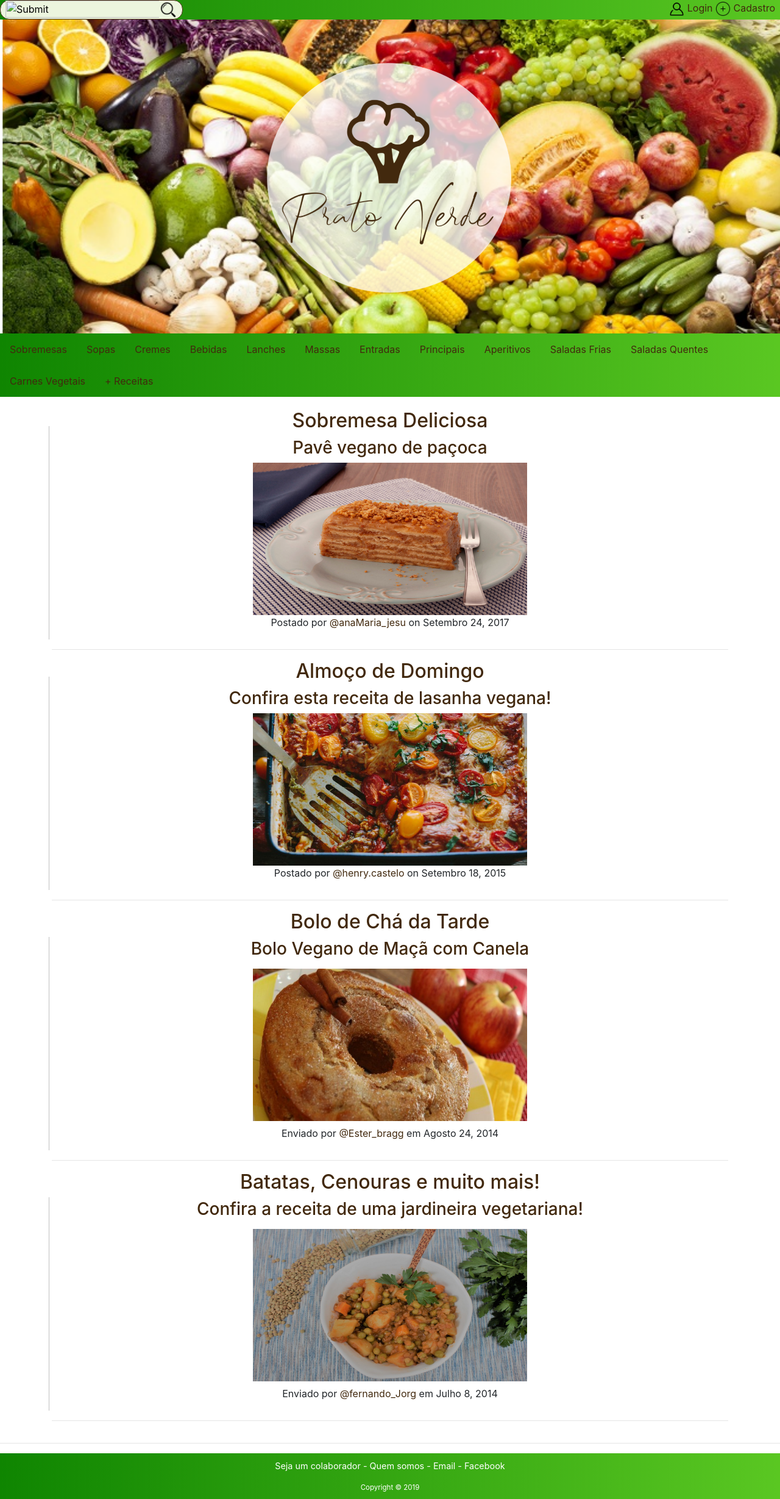
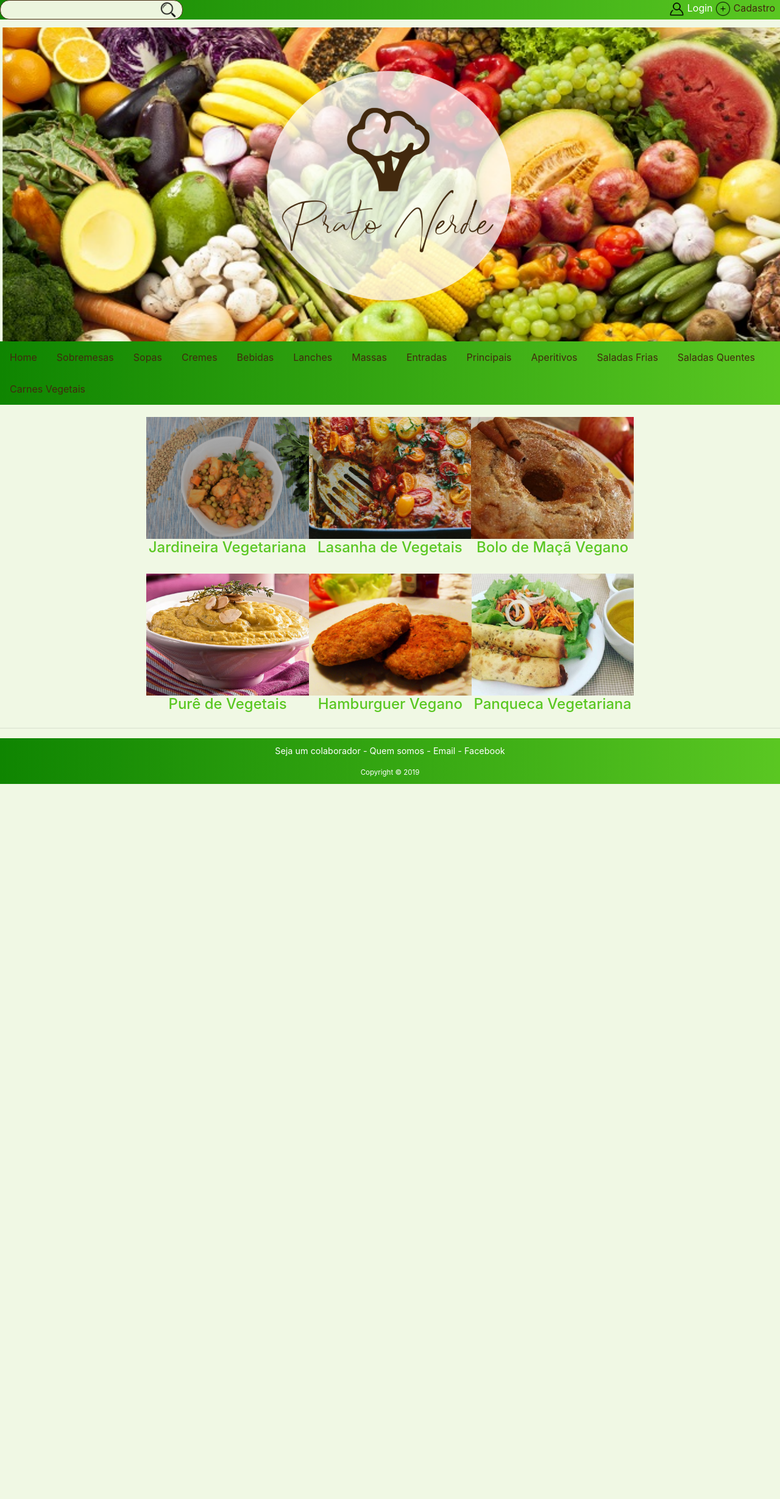
Before and after one commit to Xmna/Meu-primeiro-reposit-rio, a PHP site: page / in a window 1280 px wide. Shown: the whole page at 61% size. After the commit the page ends 1286 px from the top, so only its background shows below. Run offline with PHP 8.4, Linux system fonts and the light colour scheme; some libraries are stand-ins or nearby versions.

Commit message:
rindo pra não chorar

```diff
--- /dev/null
+++ b/estrutura/assets/css/modal.css
@@ -0,0 +1,123 @@
+input[type=text], input[type=password] {
+  width: 100%;
+  padding: 12px 20px;
+  margin: 8px 0;
+  display: inline-block;
+  border: 1px solid #ccc;
+  box-sizing: border-box;
+}
+
+/* Set a style for all buttons */
+button {
+    background: none;
+	color: inherit;
+	border: none;
+	padding: 0;
+	font: inherit;
+	cursor: pointer;
+	outline: inherit;
+}
+
+button:hover {
+  opacity: 0.8;
+}
+
+/* Extra styles for the cancel button */
+.cancelbtn {
+  width: auto;
+  padding: 10px 18px;
+  background-color: #f44336;
+}
+
+.loginbtn{
+    width: auto;
+    padding: 10px 18px;
+    background-color:  rgb(15, 133, 1);
+}
+
+/* Center the image and position the close button */
+.imgcontainer {
+  text-align: center;
+  margin: 24px 0 12px 0;
+  position: relative;
+}
+
+img.avatar {
+  width: 40%;
+  border-radius: 50%;
+}
+
+.container {
+  padding: 16px;
+}
+
+span.psw {
+  float: right;
+  padding-top: 16px;
+}
+
+/* The Modal (background) */
+.modal {
+  display: none; /* Hidden by default */
+  position: fixed; /* Stay in place */
+  z-index: 1; /* Sit on top */
+  left: 0;
+  top: 0;
+  width: 100%; /* Full width */
+  height: 100%; /* Full height */
+  overflow: auto; /* Enable scroll if needed */
+  background-color: rgb(0,0,0); /* Fallback color */
+  background-color: rgba(0,0,0,0.4); /* Black w/ opacity */
+  padding-top: 60px;
+}
+
+/* Modal Content/Box */
+.modal-content {
+  background-color: #fefefe;
+  margin: 5% auto 15% auto; /* 5% from the top, 15% from the bottom and centered */
+  border: 1px solid #888;
+  width: 80%; /* Could be more or less, depending on screen size */
+}
+
+/* The Close Button (x) */
+.close {
+  position: absolute;
+  right: 25px;
+  top: 0;
+  color: #000;
+  font-size: 35px;
+  font-weight: bold;
+}
+
+.close:hover,
+.close:focus {
+  color: red;
+  cursor: pointer;
+}
+
+/* Add Zoom Animation */
+.animate {
+  -webkit-animation: animatezoom 0.6s;
+  animation: animatezoom 0.6s
+}
+
+@-webkit-keyframes animatezoom {
+  from {-webkit-transform: scale(0)}
+  to {-webkit-transform: scale(1)}
+}
+
+@keyframes animatezoom {
+  from {transform: scale(0)}
+  to {transform: scale(1)}
+}
+
+/* Change styles for span and cancel button on extra small screens */
+@media screen and (max-width: 300px) {
+  span.psw {
+     display: block;
+     float: none;
+  }
+  .cancelbtn {
+     width: 100%;
+  }
+}
--- a/estrutura/assets/css/style.css
+++ b/estrutura/assets/css/style.css
@@ -1,7 +1,7 @@
 body {
   margin: 0px;
   padding: 0px;
-  background-color: #d9ebbdff;
+  background-color: rgb(240, 248, 228);
 }
 
 a:link {
@@ -18,7 +18,10 @@ a:link {
   margin-top: -31px;
   float: right;
   padding-right: 8px;
+  text-decoration: none;
+  color: white;
 }
+
 
 #busca {
   background-color: #ecf5deff;
@@ -136,16 +139,6 @@ h3 {
   text-align: center;
 }
 
-.linha-vertical {
-  height: 350px;
-  /*Altura da linha*/
-  margin-left: -5px;
-  border-left: 1px solid;
-  /* Adiciona borda esquerda na div como ser fosse uma linha.*/
-  color: #C0C0C0;
-  margin-top: -350px;
-}
-
 .post-preview {
   text-align: center;
 }
@@ -156,16 +149,24 @@ h3 {
 
 .container {
   margin: 20px;
+  padding-left: 50px;
 }
 .row{
   display :flex;
   align-items:center;
   justify-content: center;
-}
-.row,p{
-  text-align: center;
-  text-decoration: none;
+  margin-top: 20px;
 }
 h3{
   text-decoration: none;
 }
+h4{
+  text-decoration: none;
+  color: #5ac722;
+  text-align: center;
+}
+.loginbtn{
+  width: auto;
+  padding: 10px 18px;
+  background-color:  rgba(15, 133, 1);
+}
--- /dev/null
+++ b/estrutura/assets/js/modal.js
@@ -0,0 +1,7 @@
+var modal = document.getElementById('id01');
+
+window.onclick = function(event) {
+    if (event.target == modal) {
+        modal.style.display = "none";
+    }
+}
--- a/estrutura/index.html
+++ b/estrutura/index.html
@@ -2,31 +2,29 @@
 
 <head>
 	<meta charset="utf-8">
+
+	<link rel="stylesheet" type="text/css" href="assets/css/bootstrap.min.css">
+	<link rel="stylesheet" type="text/css" href="assets/css/modal.css">
 	<link rel="stylesheet" type="text/css" href="assets/css/style.css">
-	<link rel="stylesheet" type="text/css" href="assets/css/bootstrap.min.css">
 
 	<script src="https://ajax.googleapis.com/ajax/libs/jquery/3.4.1/jquery.min.js"></script>
-	<script type="text/javascript" src="assets/js/dropdawn/src/jquery.smartmenus.js"></script>
-	<link href="assets/js/dropdawn/src/css/sm-core-css.css" rel="stylesheet" type="text/css" />
-	<script type="text/javascript" src="assets/js/chamada.js"></script>
-	<link href="assets/js/dropdawn/src/css/sm-blue/sm-blue.css" rel="stylesheet" type="text/css" />
+
 </head>
 
 <body>
 	<header>
 		<nav class="topo">
 			<div id="busca">
-				<input type="image" id="txtbusca" />
+				<input type="text" id="txtbusca" />
 				<img src="assets/img/lupa.png" id="btnBusca" alt="Buscar" width="30px" height="30px" />
 			</div>
 			<div id="barra">
 				<img src="assets/img/login.png" width="25px" height="25px" />
-				<a href="login.html">Login</a>
+				<button onclick="document.getElementById('id01').style.display='block'" style="width:auto;">Login</button>
 				<img src="assets/img/cadastro.png" width="25px" height="25px" />
 				<a href="cadastro.html">Cadastro</a>
 			</div>
 		</nav>
-		<img src="" alt="">
 	</header>
 	<div id="carrocel">
 		<!--<img src="assets/img/verde.png" >-->
@@ -48,6 +46,7 @@
 		</div>
 	</div>
 	<ul id="menu">
+		<li><a href="index.html">Home</a></li>
 		<li><a href="sobremesa.html">Sobremesas</a></li>
 		<li><a href="#news">Sopas</a></li>
 		<li><a href="#home">Cremes</a></li>
@@ -60,79 +59,80 @@
 		<li><a href="#home">Saladas Frias</a></li>
 		<li><a href="#news">Saladas Quentes</a></li>
 		<li><a href="#home">Carnes Vegetais</a></li>
-		<li><a href="#home">+ Receitas</a></li>
 	</ul>
 	<p> </p>
 	<section>
-		<p> </p>
-		<div class="container">
 			<div class="row">
-				<div class="col-lg-12 col-lg-offset-12 col-md-10 col-md-offset-1">
-					<div class="post-preview">
+					<div>
+						<img src="assets/img/jardineira.jpeg" height="200px">
 						<a href="receita.html">
-							<h2 class="post-title">
-								Sobremesa Deliciosa
-							</h2>
-							<h3 class="post-subtitle">
-								Pavê vegano de paçoca
-							</h3>
-							<img src="assets/img/pave.jpg" height="250" width="450">
-
+							<h4>Jardineira Vegetariana</h4>
 						</a>
-						<p class="post-meta">Postado por <a href="#">@anaMaria_jesu</a> on Setembro 24, 2017</p>
-						<div class="linha-vertical"></div>
 					</div>
-					<hr>
-					<div class="post-preview">
+					<div>
+						<img src="assets/img/lasanha.jpg" height="200px">
 						<a href="receita.html">
-							<h2 class="post-title">
-								Almoço de Domingo
-							</h2>
-							<h3 class="post-subtitle">
-								Confira esta receita de lasanha vegana!
-							</h3>
-							<img src="assets/img/lasanha.jpg" height="250" width="450">
+							<h4>Lasanha de Vegetais</h4>
 						</a>
-						<p class="post-meta">Postado por <a href="#">@henry.castelo</a> on Setembro 18, 2015</p>
-						<div class="linha-vertical"></div>
 					</div>
-					<hr>
-					<div class="post-preview">
+					<div>
+						<img src="assets/img/bolo.jpg" height="200px">
 						<a href="receita.html">
-							<h2 class="post-title">
-								Bolo de Chá da Tarde
-							</h2>
-							<h3 class="post-subtitle">
-								Bolo Vegano de Maçã com Canela
-								<p> </p>
-								<img src="assets/img/bolo.jpg" height="250" width="450">
-							</h3>
+							<h4>Bolo de Maçã Vegano</h4>
 						</a>
-						<p class="post-meta">Enviado por <a href="#">@Ester_bragg</a> em Agosto 24, 2014</p>
-						<div class="linha-vertical"></div>
 					</div>
-					<hr>
-					<div class="post-preview">
+				</div>
+				<div class="row">
+					<div>
+						<img src="assets/img/pure.jpg" height="200px">
 						<a href="receita.html">
-							<h2 class="post-title">
-								Batatas, Cenouras e muito mais!
-							</h2>
-							<h3 class="post-subtitle">
-								Confira a receita de uma jardineira vegetariana!
-								<p> </p>
-								<img src="assets/img/jardineira.jpeg" height="250" width="450">
-							</h3>
+							<h4>Purê de Vegetais</h4>
 						</a>
-						<p class="post-meta">Enviado por <a href="#">@fernando_Jorg</a> em Julho 8, 2014</p>
-						<div class="linha-vertical"></div>
 					</div>
-					<hr>
+					<div>
+						<img src="assets/img/hamburguer.jpg" height="200px">
+						<a href="receita.html">
+							<h4>Hamburguer Vegano</h4>
+						</a>
+					</div>
+					<div>
+						<img src="assets/img/panqueca.jpg" height="200px">
+						<a href="receita.html">
+							<h4>Panqueca Vegetariana</h4>
+						</a>
+					</div>
 				</div>
 			</div>
-		</div>
 
-		<hr>
+			<hr>
 	</section>
+	<div id="id01" class="modal">
+
+			<form class="modal-content animate" action="/action_page.php" method="post">
+			  <div class="imgcontainer">
+				<span onclick="document.getElementById('id01').style.display='none'" class="close" title="Close Modal">&times;</span>
+				<img src="assets/img/image10.png" alt="Avatar" class="avatar">
+			  </div>
+
+			  <div class="container">
+				<label for="uname"><b>Username</b></label>
+				<input type="text" placeholder="Enter Username" name="uname" required>
+
+				<label for="psw"><b>Password</b></label>
+				<input type="password" placeholder="Enter Password" name="psw" required>
+
+				<button id="loginbtn" type="submit">Login</button>
+				<label>
+				  <input type="checkbox" checked="checked" name="remember"> Remember me
+				</label>
+			  </div>
+
+			  <div class="container" style="background-color:#f1f1f1">
+				<button type="button" onclick="document.getElementById('id01').style.display='none'" class="cancelbtn">Cancel</button>
+				<span class="psw">Forgot <a href="#">password?</a></span>
+			  </div>
+			</form>
+		  </div>
 	<footer>
 		<div class="footer">
 			<p>Seja um colaborador - Quem somos - Email - Facebook</p>
@@ -142,6 +142,7 @@
 	<script src="assets/js/jquery-3.3.1.slim.min.js"></script>
 	<script src="assets/js/popper.min.js"></script>
 	<script src="assets/js/bootstrap.min.js"></script>
+	<script src="assets/js/modal.js"></script>
 </body>
 <script>
 	$('.carousel').carousel();
```
Also changed, not shown: estrutura/cadastro.html (+36 -6 lines), estrutura/enviar.html (+35 -6 lines), estrutura/login.html (deleted, +0 -51 lines), estrutura/receita.html (+37 -5 lines), estrutura/sobremesa.html (+43 -23 lines), estrutura/assets/img/bolo.jpg, estrutura/assets/img/croquete.jpg (added), estrutura/assets/img/hamburguer.jpg (added), estrutura/assets/img/image10.png (added), estrutura/assets/img/jardineira.jpeg, estrutura/assets/img/lasanha.jpg, estrutura/assets/img/nhoque.jpg (added), estrutura/assets/img/panqueca.jpg (added), estrutura/assets/img/pure.jpg (added).
